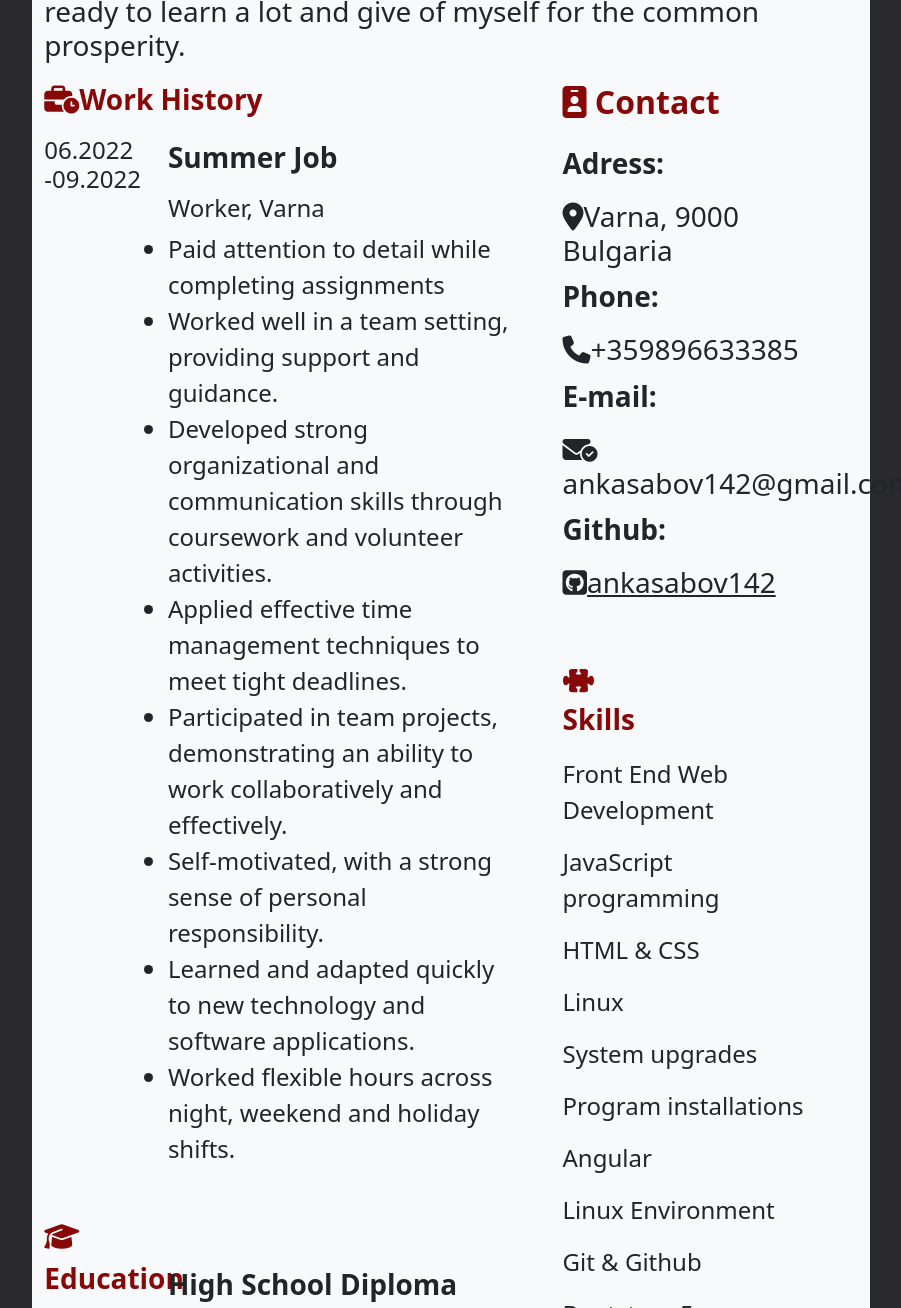
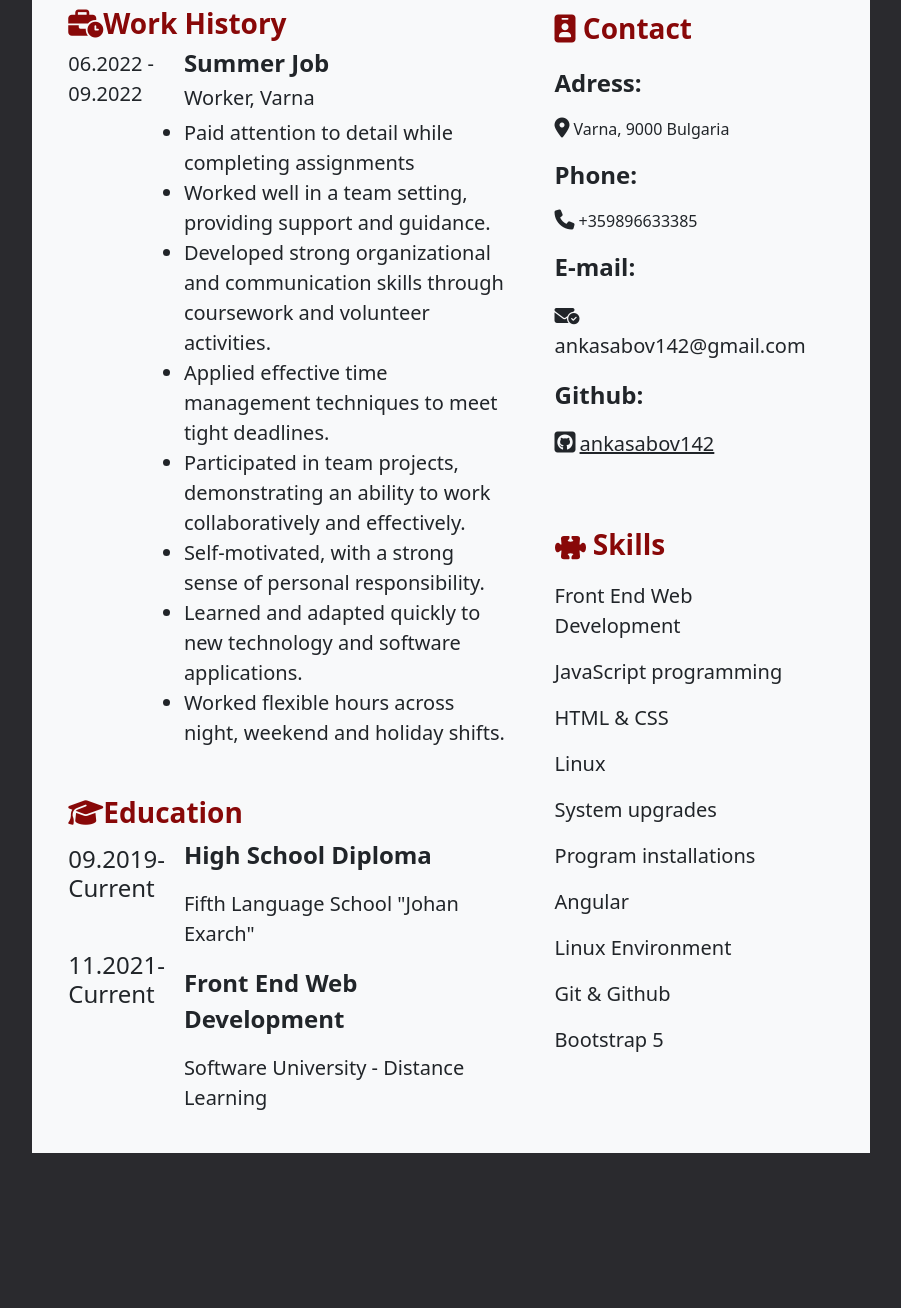
Before and after one commit to ankasabov142/Bootstrap_CV, a website: page index.html in a window 1280 px wide. Shown: the part 501-1809 px from the top of the page, without its empty margins (189-1090 px from the left). After the commit the page ends 1666 px from the top, so only its background shows below. Drawn offline with nearby package versions, Linux system fonts and the light colour scheme.

Commit message:
updated layout

```diff
--- a/index.html
+++ b/index.html
@@ -12,9 +12,9 @@
   </head>
 
   <body class="col-8">
-    <nav class="navbar sticky-top navbar-expand-lg bg-body-tertiary">
+    <nav class="navbar p-0 sticky-top navbar-expand-lg bg-body-tertiary">
       <div class="container-fluid">
-        <a class="navbar-brand fs-2" href="#home">Home</a>
+        <a class="navbar-brand fs-3" href="#home">Home</a>
         <button
           class="navbar-toggler"
           type="button"
@@ -29,18 +29,18 @@
         <div class="collapse navbar-collapse" id="navbarNav">
           <ul class="navbar-nav">
             <li class="nav-item">
-              <a class="nav-link fs-3" aria-current="page" href="#work"
+              <a class="nav-link fs-4" aria-current="page" href="#work"
                 >Work History</a
               >
             </li>
             <li class="nav-item">
-              <a class="nav-link fs-3" href="#contact">Contacts</a>
+              <a class="nav-link fs-4" href="#contact">Contacts</a>
             </li>
             <li class="nav-item">
-              <a class="nav-link fs-3" href="#skills">Skills</a>
+              <a class="nav-link fs-4" href="#skills">Skills</a>
             </li>
             <li class="nav-item">
-              <a class="nav-link fs-3" href="#education">Education</a>
+              <a class="nav-link fs-4" href="#education">Education</a>
             </li>
           </ul>
         </div>
@@ -54,8 +54,8 @@
     </div>
     <div class="container">
       <div class="row">
-        <div class="col-12 mt-2 mb-2">
-          <h3>
+        <div class="col-12  mb-4">
+          <p class="fs-5">
             Goal-oriented, eager for new knowledge and development in the IT
             field. I have learned for myself that the best way to gain knowledge
             is by practicing it. I have experience in Front End Web Development,
@@ -63,7 +63,7 @@
             fields. I have excellent spoken and written English, also a good
             level of French. I am ready to learn a lot and give of myself for
             the common prosperity.
-          </h3>
+          </p>
         </div>
       </div>
     </div>
@@ -71,91 +71,92 @@
     <div class="row container-fluid align-items-start">
       <div class="row col-8">
         <div class="row">
-          <p id="work" style="height: fit-content" class="fw-bold fs-3 red">
+          <h3 id="work" style="height: fit-content" class="fw-bold red">
             <i class="fa-solid fa-business-time red"></i>Work History
-          </p>
+          </h3>
 
-          <div class="col-3"><h4>06.2022 -09.2022</h4></div>
+          <div class="col-3 fs-5"><p>06.2022 - 09.2022</p></div>
           <div class="col-9 fs-1">
-            <p class="fs-3 fw-bold">Summer Job</p>
-            <h4>Worker, Varna</h4>
+            <h4 class="fw-bold">Summer Job</h4>
+            <h5>Worker, Varna</h5>
             <ul class="list-group">
-              <li class="list-group-item-dark fs-4 fs-4">
+              <li class="list-group-item-dark fs-5 ">
                 Paid attention to detail while completing assignments
               </li>
-              <li class="list-group-item-dark fs-4">
+              <li class="list-group-item-dark fs-5">
                 Worked well in a team setting, providing support and guidance.
               </li>
-              <li class="list-group-item-dark fs-4">
+              <li class="list-group-item-dark fs-5">
                 Developed strong organizational and communication skills through
                 coursework and volunteer activities.
               </li>
-              <li class="list-group-item-dark fs-4">
+              <li class="list-group-item-dark fs-5">
                 Applied effective time management techniques to meet tight
                 deadlines.
               </li>
-              <li class="list-group-item-dark fs-4">
+              <li class="list-group-item-dark fs-5">
                 Participated in team projects, demonstrating an ability to work
                 collaboratively and effectively.
               </li>
-              <li class="list-group-item-dark fs-4">
+              <li class="list-group-item-dark fs-5">
                 Self-motivated, with a strong sense of personal responsibility.
               </li>
-              <li class="list-group-item-dark fs-4">
+              <li class="list-group-item-dark fs-5">
                 Learned and adapted quickly to new technology and software
                 applications.
               </li>
-              <li class="list-group-item-dark fs-4">
+              <li class="list-group-item-dark fs-5">
                 Worked flexible hours across night, weekend and holiday shifts.
               </li>
             </ul>
           </div>
         </div>
         <div class="row mt-5">
+          <h3 id="education" class=" red fw-bold">
+            <i class="fa-solid fa-graduation-cap"></i>Education
+          </h3>
           <div class="col-3">
-            <p id="education" class="fs-3 red fw-bold">
-              <i class="fa-solid fa-graduation-cap"></i>Education
-            </p>
-            <h4 class="mb-5">09.2019-Current</h4>
+
+            <h4 class="mb-5 mt-2">09.2019-Current</h4>
 
             <h4>11.2021-Current</h4>
           </div>
 
-          <div class="col-9">
-            <p class="fs-3 mt-5 fw-bold">High School Diploma</p>
-            <p class="fs-4 text-right">Fifth Language School "Johan Exarch"</p>
+          <div class="col-9 ">
+            <p class="fs-4  fw-bold">High School Diploma</p>
+            <p class="fs-5 text-right">Fifth Language School "Johan Exarch"</p>
 
-            <p class="fs-3 fw-bold">Front End Web Development</p>
-            <p class="fs-4 text-right">
+            <p class="fs-4 mt-2 fw-bold">Front End Web Development</p>
+            <p class="fs-5 text-right">
               Software University - Distance Learning
             </p>
           </div>
         </div>
       </div>
       <div class="col-4">
-        <p id="contact" class="fw-bold fs-2 red">
+        <p id="contact" class="fw-bold fs-3 red">
           <i class="fa-solid red fa-id-badge"></i> Contact
         </p>
 
-        <p class="fs-3 fw-bold">Adress:</p>
-        <h3><i class="fa-solid fa-location-dot"></i>Varna, 9000 Bulgaria</h3>
-        <p class="fs-3 fw-bold">Phone:</p>
-        <h3><i class="fa-solid fa-phone"></i>+359896633385</h3>
-        <p class="fs-3 fw-bold">E-mail:</p>
-        <h3>
-          <i class="fa-solid fa-envelope-circle-check"></i
+        <p class="fs-4 fw-bold">Adress:</p>
+        <p><i class="fs-5 me-1 fa-solid fa-location-dot"></i>Varna, 9000 Bulgaria</p>
+        <p class="fs-4 fw-bold">Phone:</p>
+        <p><i class="fs-5 me-1 fa-solid fa-phone"></i>+359896633385</p>
+        <p class="fs-4 fw-bold">E-mail:</p>
+        <p class="fs-5">
+          <i class="fa-solid me-1 fa-envelope-circle-check"></i
           >ankasabov142@gmail.com
-        </h3>
-        <p class="fs-3 fw-bold">Github:</p>
-        <h3>
-          <i class="fa-brands fa-square-github"></i
+          </p>
+        <p class="fs-4 fw-bold">Github:</p>
+        <p class="fs-5">
+          <i class=" fs-4 me-1 fa-brands fa-square-github"></i
           ><a href="https://github.com/ankasabov142" class="link-dark"
             >ankasabov142</a
           >
-        </h3>
+          </p>
         <div class="row">
-          <div class="col-4 fs-3 mt-5 fw-bold red">
-            <p id="skills">
+          <div class="  mt-5 fw-bold red">
+            <p id="skills" class="fs-3">
               <svg
                 class="red"
                 xmlns="http://www.w3.org/2000/svg"
@@ -171,16 +172,16 @@
               Skills
             </p>
           </div>
-          <p class="fs-4">Front End Web Development</p>
-          <p class="fs-4">JavaScript programming</p>
-          <p class="fs-4">HTML & CSS</p>
-          <p class="fs-4">Linux</p>
-          <p class="fs-4">System upgrades</p>
-          <p class="fs-4">Program installations</p>
-          <p class="fs-4">Angular</p>
-          <p class="fs-4">Linux Environment</p>
-          <p class="fs-4">Git & Github</p>
-          <p class="fs-4">Bootstrap 5</p>
+          <p class="fs-5">Front End Web Development</p>
+          <p class="fs-5">JavaScript programming</p>
+          <p class="fs-5">HTML & CSS</p>
+          <p class="fs-5">Linux</p>
+          <p class="fs-5">System upgrades</p>
+          <p class="fs-5">Program installations</p>
+          <p class="fs-5">Angular</p>
+          <p class="fs-5">Linux Environment</p>
+          <p class="fs-5">Git & Github</p>
+          <p class="fs-5">Bootstrap 5</p>
         </div>
       </div>
     </div>
--- a/style.css
+++ b/style.css
@@ -3,9 +3,12 @@ html {
   padding: 12px;
 }
 body {
+    padding: 24px;
   background-color: #f8f9fa;
   margin: auto;
 }
+nav{height: fit-content;}
+
 .red {
   color: #880808;
 }
```
